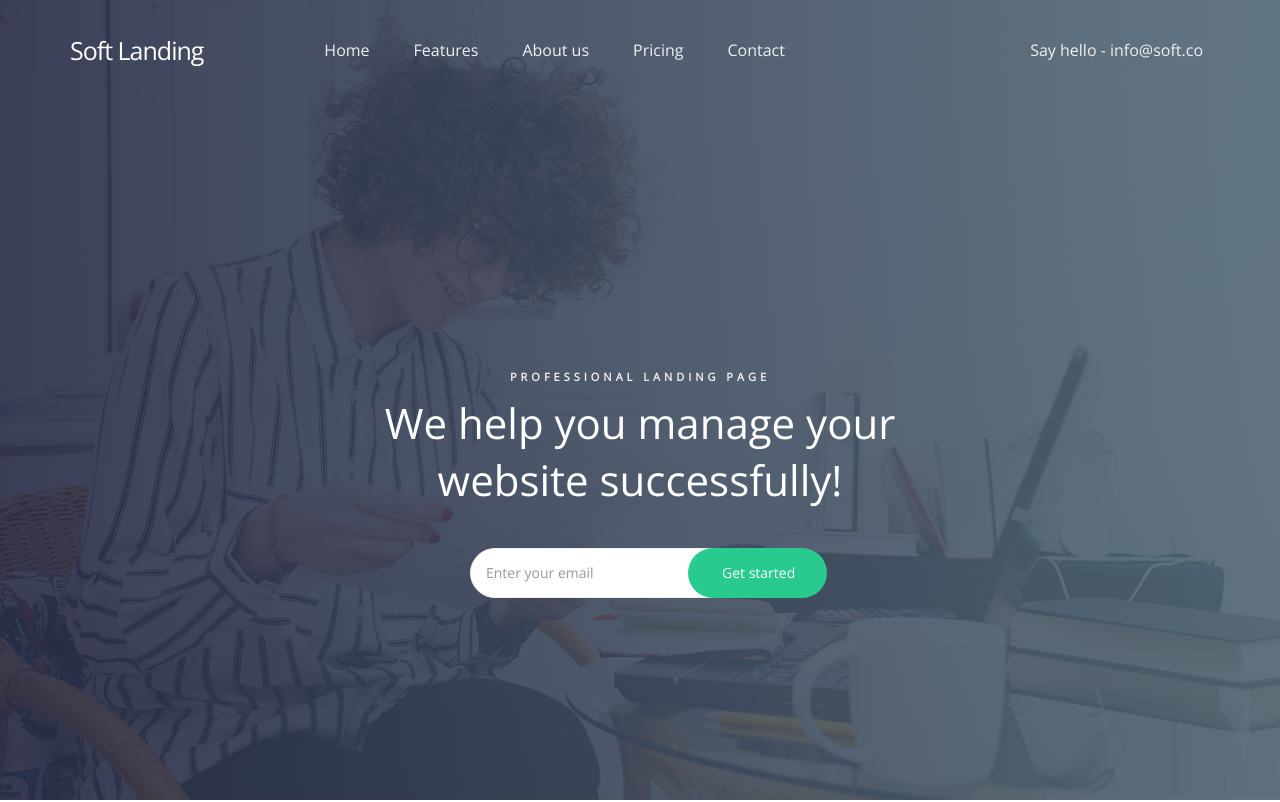
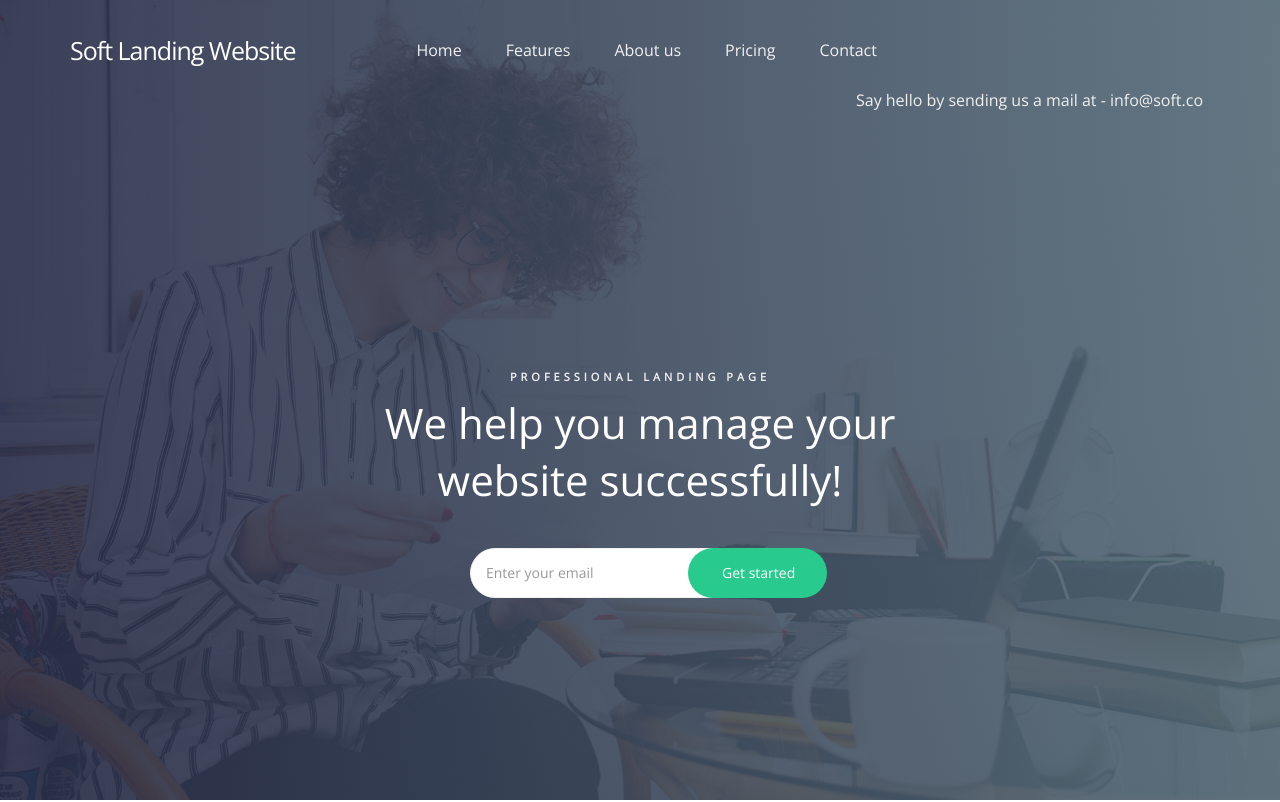
Before and after one commit to lateef-taiwo/soft-landing-website, a plain HTML site: page index.html in a window 1280 px wide. Shown: the top 802 px of the page. Drawn offline with nearby package versions, Linux system fonts and the light colour scheme.

Commit message:
modified index.html

```diff
--- a/index.html
+++ b/index.html
@@ -2,7 +2,7 @@
 <html lang="en">
 <head>
 
-	<title>Soft Landing Page by Tooplate</title>
+	<title>Soft Landing Page</title>
 	<!--
 
     Template 2106 Soft Landing
@@ -50,7 +50,7 @@
                     </button>
 
                     <!-- lOGO TEXT HERE -->
-                    <a href="index.html" class="navbar-brand">Soft Landing</a>
+                    <a href="index.html" class="navbar-brand">Soft Landing Website</a>
                </div>
 
                <!-- MENU LINKS -->
@@ -63,7 +63,7 @@
                          <li><a href="#contact" class="smoothScroll">Contact</a></li>
                     </ul>
                     <ul class="nav navbar-nav navbar-right">
-                         <li><a href="#">Say hello - <span>info@soft.co</span></a></li>
+                         <li><a href="#">Say hello by sending us a mail at - <span>info@soft.co</span></a></li>
                     </ul>
                </div>
 
```
